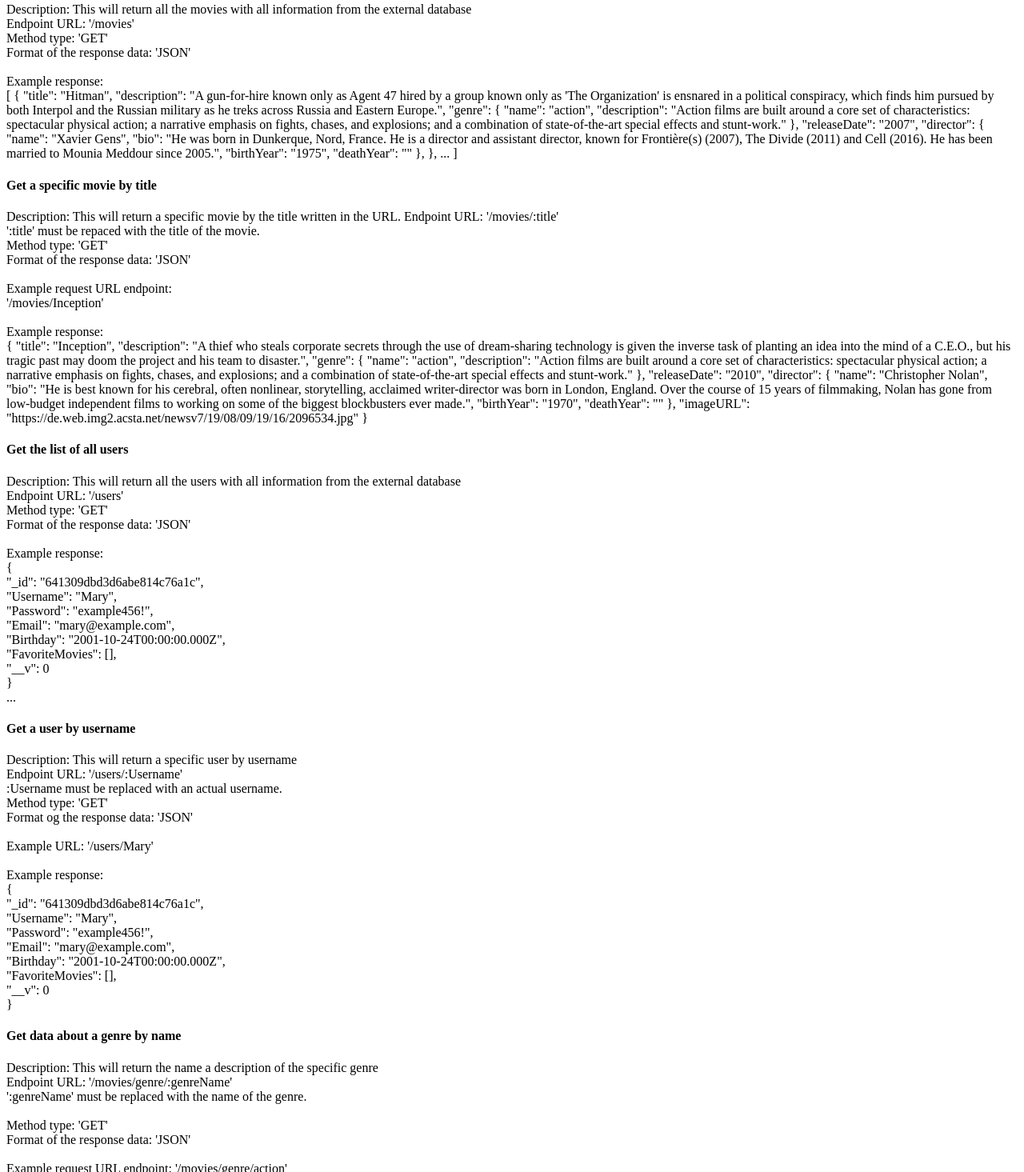
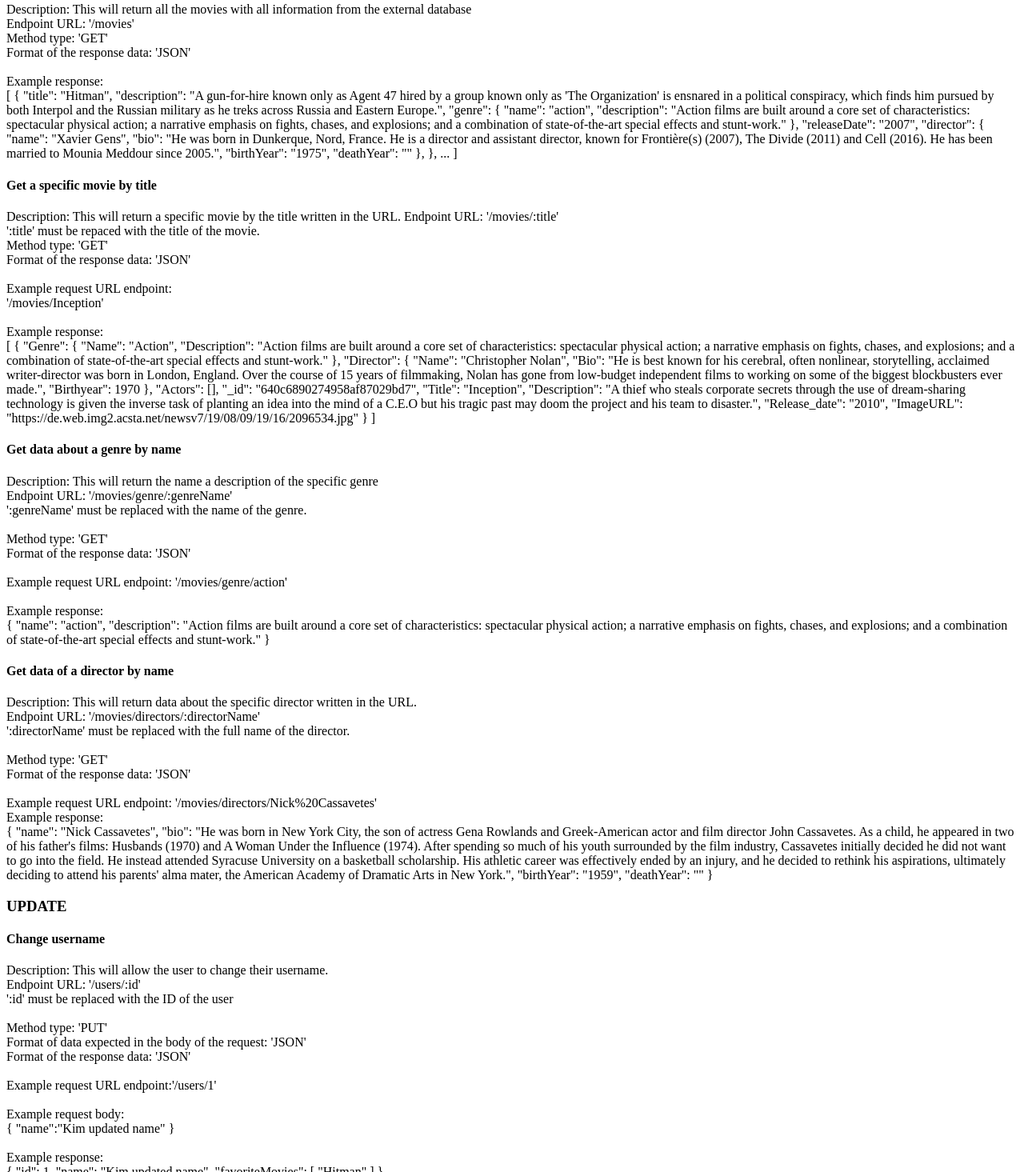
Before and after one commit to Darkpfeffer/movie_api, a website: page public/documentation.html in a window 1280 px wide. Shown: the part 1192-2657 px from the top of the page at 80% size. Drawn offline with Linux system fonts and the light colour scheme.

Commit message:
added 'get a specific movie by title'

```diff
--- a/index.js
+++ b/index.js
@@ -111,10 +111,12 @@ app.get('/movies', (req,res) => {
 // READ a specific movie by title
 app.get('/movies/:title', (req,res) => {
     const { title}= req.params;
-    const movie= movies.find( movie => movie.title=== title);
+    const movie= Movies.find({Title: title});
 
     if ( movie) {
-        res.status(200).json(movie);
+        movie.then((specificMovie) => {
+            res.status(200).json(specificMovie)
+        })
     } else {
         res.status(400).send('Invalid movie title')
     }
--- a/public/documentation.html
+++ b/public/documentation.html
@@ -113,63 +113,25 @@
                             '/movies/Inception'<br>
                             <br>
                             Example response:<br>
-                            {
-                                "title": "Inception",
-                                "description": "A thief who steals corporate secrets through the use of dream-sharing technology is given the inverse task of planting an idea into the mind of a C.E.O., but his tragic past may doom the project and his team to disaster.",
-                                "genre": {
-                                    "name": "action",
-                                    "description": "Action films are built around a core set of characteristics: spectacular physical action; a narrative emphasis on fights, chases, and explosions; and a combination of state-of-the-art special effects and stunt-work."
-                                },
-                                "releaseDate": "2010",
-                                "director": {
-                                    "name": "Christopher Nolan",
-                                    "bio": "He is best known for his cerebral, often nonlinear, storytelling, acclaimed writer-director was born in London, England. Over the course of 15 years of filmmaking, Nolan has gone from low-budget independent films to working on some of the biggest blockbusters ever made.",
-                                    "birthYear": "1970",
-                                    "deathYear": ""
-                                },
-                                "imageURL": "https://de.web.img2.acsta.net/newsv7/19/08/09/19/16/2096534.jpg"
-                            }
-                        </p>
-                    <h4>Get the list of all users</h4>
-                        <p>
-                            Description: This will return all the users with all information
-                            from the external database<br>
-                            Endpoint URL: '/users'<br>
-                            Method type: 'GET'<br>
-                            Format of the response data: 'JSON'<br>
-                            <br>
-                            Example response:<br>
-                            {<br>
-                                "_id": "641309dbd3d6abe814c76a1c",<br>
-                                "Username": "Mary",<br>
-                                "Password": "example456!",<br>
-                                "Email": "mary@example.com",<br>
-                                "Birthday": "2001-10-24T00:00:00.000Z",<br>
-                                "FavoriteMovies": [],<br>
-                                "__v": 0<br>
-                            }<br>
-                            ...<br>
-                        </p>
-                    <h4>Get a user by username</h4>
-                        <p>
-                            Description: This will return a specific user by username<br>
-                            Endpoint URL: '/users/:Username'<br>
-                            :Username must be replaced with an actual username.<br>
-                            Method type: 'GET'<br>
-                            Format og the response data: 'JSON'<br>
-                            <br>
-                            Example URL: '/users/Mary'<br>
-                            <br>
-                            Example response:<br>
-                            {<br>
-                                "_id": "641309dbd3d6abe814c76a1c",<br>
-                                "Username": "Mary",<br>
-                                "Password": "example456!",<br>
-                                "Email": "mary@example.com",<br>
-                                "Birthday": "2001-10-24T00:00:00.000Z",<br>
-                                "FavoriteMovies": [],<br>
-                                "__v": 0<br>
-                            }
+                            [
+                                {
+                                    "Genre": {
+                                        "Name": "Action",
+                                        "Description": "Action films are built around a core set of characteristics: spectacular physical action; a narrative emphasis on fights, chases, and explosions; and a combination of state-of-the-art special effects and stunt-work."
+                                    },
+                                    "Director": {
+                                        "Name": "Christopher Nolan",
+                                        "Bio": "He is best known for his cerebral, often nonlinear, storytelling, acclaimed writer-director was born in London, England. Over the course of 15 years of filmmaking, Nolan has gone from low-budget independent films to working on some of the biggest blockbusters ever made.",
+                                        "Birthyear": 1970
+                                    },
+                                    "Actors": [],
+                                    "_id": "640c6890274958af87029bd7",
+                                    "Title": "Inception",
+                                    "Description": "A thief who steals corporate secrets through the use of dream-sharing technology is given the inverse task of planting an idea into the mind of a C.E.O but his tragic past may doom the project and his team to disaster.",
+                                    "Release_date": "2010",
+                                    "ImageURL": "https://de.web.img2.acsta.net/newsv7/19/08/09/19/16/2096534.jpg"
+                                }
+                            ]
                         </p>
                     <h4>Get data about a genre by name</h4>
                         <p>
```
